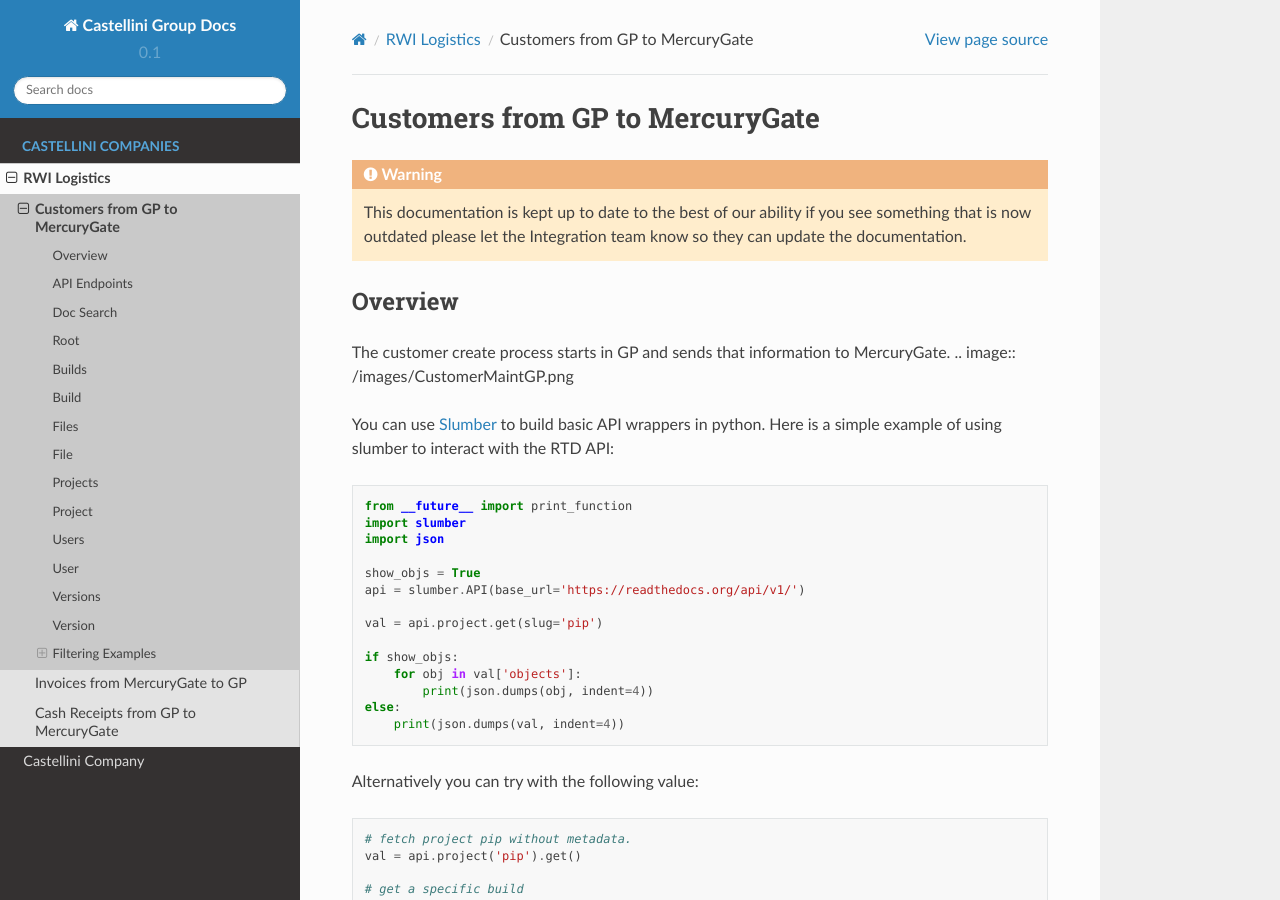
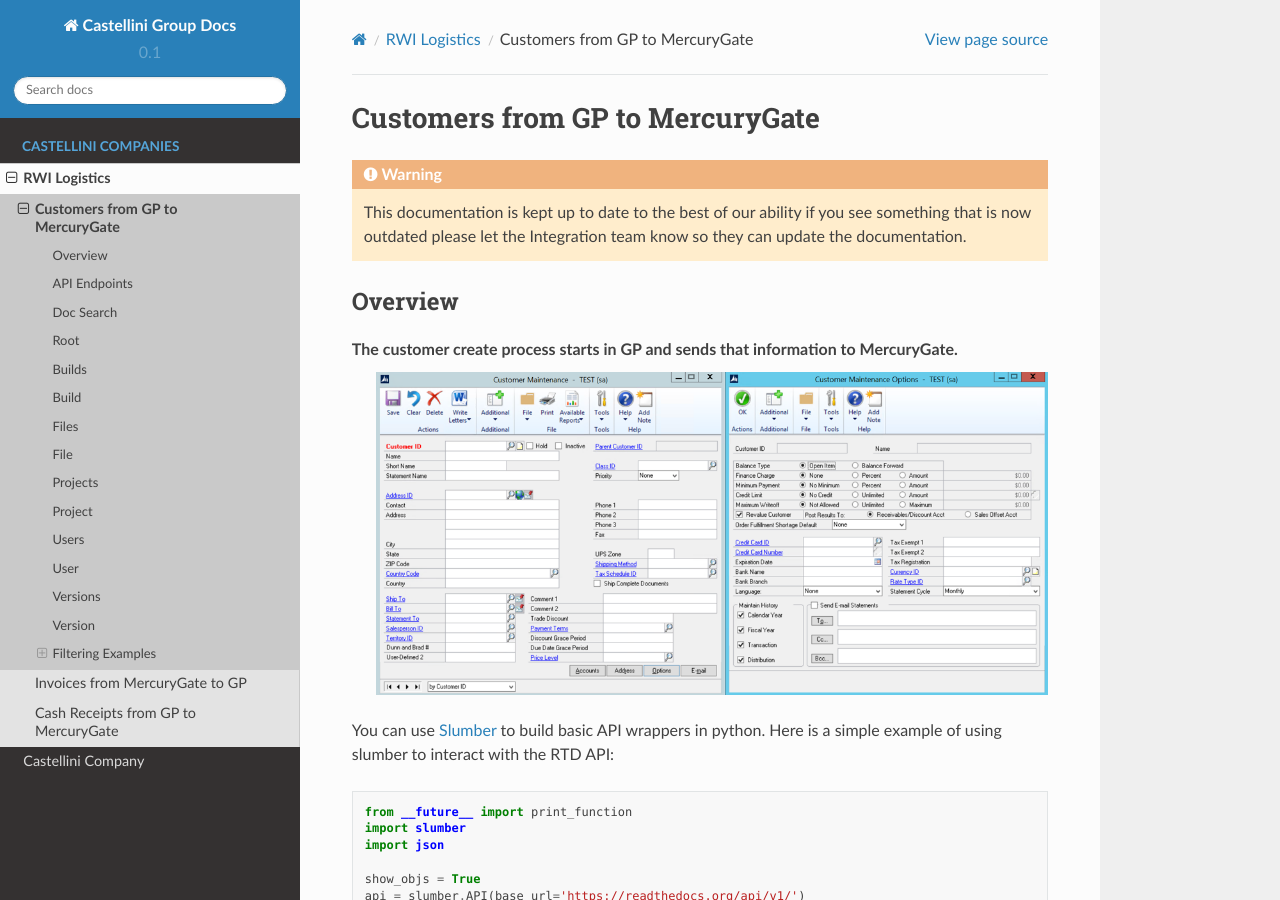
Before and after one commit to admartin66/Castellini-Group-Docs, a Sphinx documentation site: the page built from docs/source/rwilogistics/customers.rst, in a window 1280 px wide and 900 px high. Built offline with Sphinx 7.4.7 and the Read the Docs theme 2.0.0, drawn with Linux system fonts in a browser that asks for light colours.

Commit message:
Update docs/source/rwilogistics/customers.rst

```diff
--- a/docs/source/rwilogistics/customers.rst
+++ b/docs/source/rwilogistics/customers.rst
@@ -13,7 +13,7 @@
 --------
 
 The customer create process starts in GP and sends that information to MercuryGate.
-.. image:: /images/CustomerMaintGP.png
+  .. image:: images/CustomerMaintGP.png
 
 
 You can use `Slumber <http://slumber.readthedocs.io/>`_ to build basic API wrappers in python. Here is a simple example of using slumber to interact with the RTD API::
```
